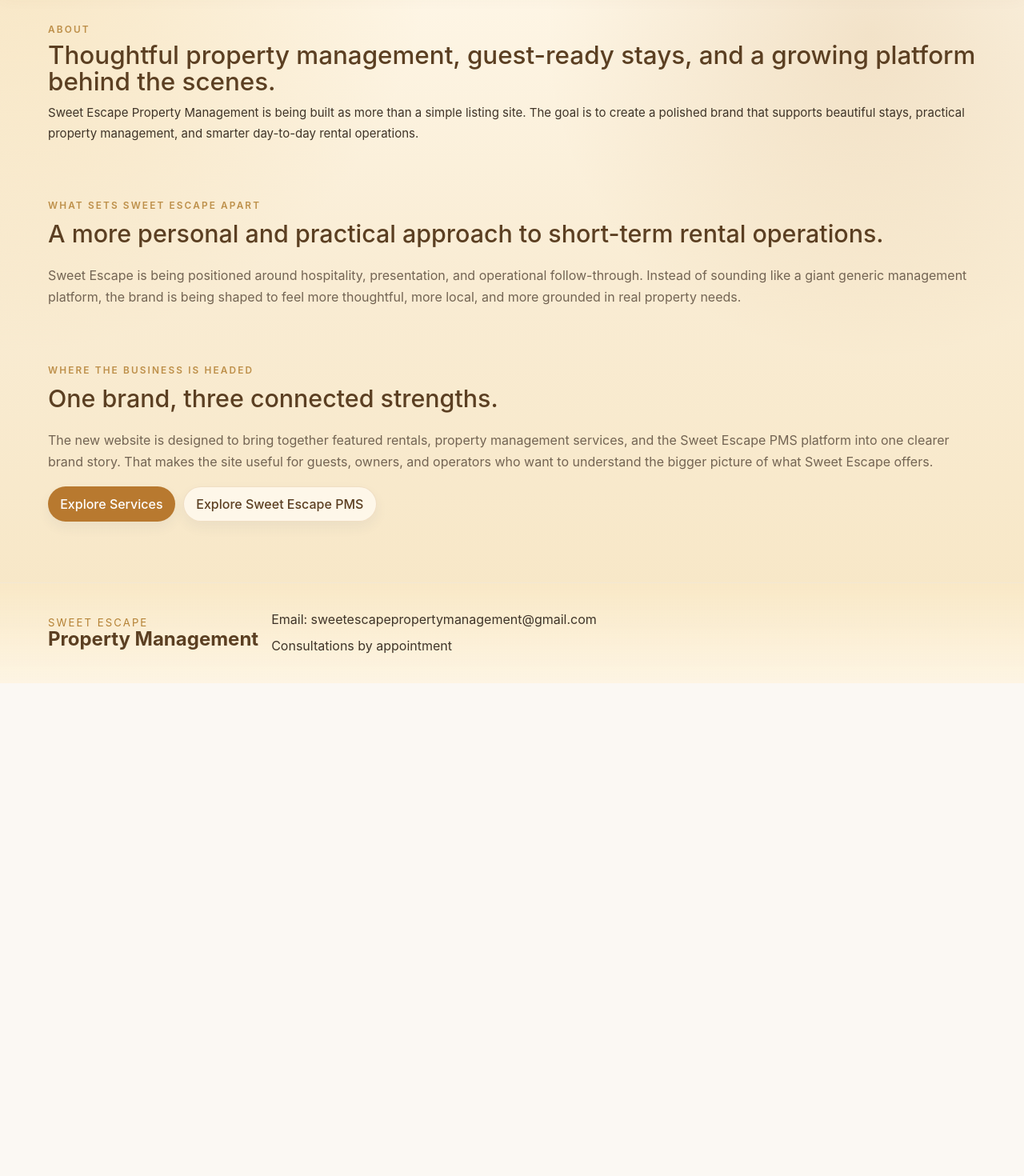
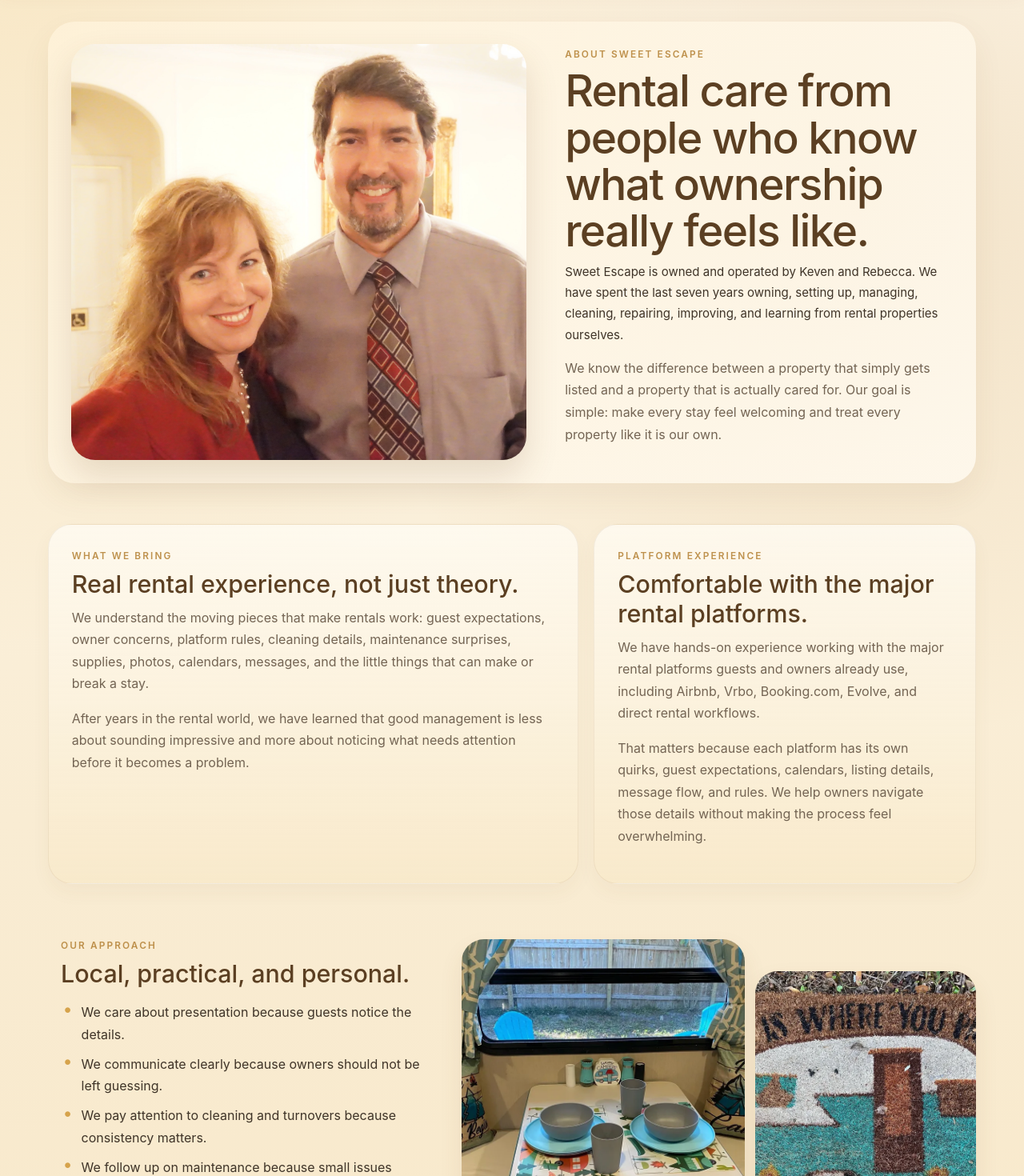
Before and after one commit to masterhavik/sweet-escape-website-2026, a React (Vite) app: page /about in a window 1280 px wide. Shown: the part 100-1570 px from the top of the page at 80% size. Before the commit the page ends 954 px from the top, so only its background shows below. Built offline with nearby package versions, Linux system fonts and the light colour scheme.

Commit message:
Add real Sweet Escape about page

```diff
--- a/src/pages/AboutPage.tsx
+++ b/src/pages/AboutPage.tsx
@@ -3,46 +3,103 @@ import { Link } from 'react-router-dom';
 export function AboutPage() {
   return (
     <div className="page-stack">
-      <section className="panel">
-        <p className="eyebrow">About</p>
-        <h1>Thoughtful property management, guest-ready stays, and a growing platform behind the scenes.</h1>
+      <section className="panel services-hero">
+        <div className="services-hero__image-wrap">
+          <img src="/images/gallery/keven_and_rebecca.jpg" alt="Keven and Rebecca of Sweet Escape Property Management" />
+        </div>
+
+        <div className="services-hero__content">
+          <p className="eyebrow">About Sweet Escape</p>
+          <h1>Rental care from people who know what ownership really feels like.</h1>
           <p className="lead">
-          Sweet Escape Property Management is being built as more than a simple listing site. The
-          goal is to create a polished brand that supports beautiful stays, practical property
-          management, and smarter day-to-day rental operations.
+            Sweet Escape is owned and operated by Keven and Rebecca. We have spent the last seven
+            years owning, setting up, managing, cleaning, repairing, improving, and learning from
+            rental properties ourselves.
           </p>
+          <p>
+            We know the difference between a property that simply gets listed and a property that is
+            actually cared for. Our goal is simple: make every stay feel welcoming and treat every
+            property like it is our own.
+          </p>
+        </div>
       </section>
 
-      <section className="panel">
-        <div className="section-heading">
-          <p className="eyebrow">What sets Sweet Escape apart</p>
-          <h2>A more personal and practical approach to short-term rental operations.</h2>
-        </div>
+      <section className="panel rental-detail-snapshot">
+        <article>
+          <p className="eyebrow">What we bring</p>
+          <h2>Real rental experience, not just theory.</h2>
           <p>
-          Sweet Escape is being positioned around hospitality, presentation, and operational
-          follow-through. Instead of sounding like a giant generic management platform, the brand is
-          being shaped to feel more thoughtful, more local, and more grounded in real property needs.
+            We understand the moving pieces that make rentals work: guest expectations, owner
+            concerns, platform rules, cleaning details, maintenance surprises, supplies, photos,
+            calendars, messages, and the little things that can make or break a stay.
           </p>
+          <p>
+            After years in the rental world, we have learned that good management is less about
+            sounding impressive and more about noticing what needs attention before it becomes a
+            problem.
+          </p>
+        </article>
+
+        <article>
+          <p className="eyebrow">Platform experience</p>
+          <h2>Comfortable with the major rental platforms.</h2>
+          <p>
+            We have hands-on experience working with the major rental platforms guests and owners
+            already use, including Airbnb, Vrbo, Booking.com, Evolve, and direct rental workflows.
+          </p>
+          <p>
+            That matters because each platform has its own quirks, guest expectations, calendars,
+            listing details, message flow, and rules. We help owners navigate those details without
+            making the process feel overwhelming.
+          </p>
+        </article>
       </section>
 
-      <section className="panel">
-        <div className="section-heading">
-          <p className="eyebrow">Where the business is headed</p>
-          <h2>One brand, three connected strengths.</h2>
+      <section className="panel services-photo-feature">
+        <div className="services-photo-feature__content">
+          <p className="eyebrow">Our approach</p>
+          <h2>Local, practical, and personal.</h2>
+          <ul className="pretty-check-list">
+            <li>We care about presentation because guests notice the details.</li>
+            <li>We communicate clearly because owners should not be left guessing.</li>
+            <li>We pay attention to cleaning and turnovers because consistency matters.</li>
+            <li>We follow up on maintenance because small issues become big ones fast.</li>
+            <li>We treat each property like something valuable, because it is.</li>
+          </ul>
         </div>
+
+        <div className="services-photo-feature__image-grid">
+          <img src="/images/gallery/table_setting.webp" alt="Guest-ready table setting at a Sweet Escape rental" />
+          <img src="/images/gallery/welcome_mat.webp" alt="Welcome mat at a Sweet Escape property" />
+        </div>
+      </section>
+
+      <section className="panel services-final-cta">
+        <div>
+          <p className="eyebrow">For guests and owners</p>
+          <h2>We want Sweet Escape to feel easy to work with.</h2>
           <p>
-          The new website is designed to bring together featured rentals, property management
-          services, and the Sweet Escape PMS platform into one clearer brand story. That makes the
-          site useful for guests, owners, and operators who want to understand the bigger picture of
-          what Sweet Escape offers.
+            Guests want a clean, comfortable place that feels ready when they arrive. Owners want to
+            know their property is being watched, cared for, and represented well. Sweet Escape sits
+            in the middle of those needs and tries to handle both with common sense and steady
+            follow-through.
+          </p>
+        </div>
+
+        <div>
+          <p className="eyebrow">Talk with us</p>
+          <p>
+            Whether you are looking for a stay or wondering whether Sweet Escape can help with your
+            property, we are happy to start with a simple conversation.
           </p>
           <div className="button-row">
-          <Link className="button button--primary" to="/services">
-            Explore Services
+            <Link className="button button--primary" to="/contact">
+              Contact Sweet Escape
             </Link>
-          <Link className="button button--secondary" to="/sweet-escape-pms">
-            Explore Sweet Escape PMS
+            <Link className="button button--secondary" to="/rentals">
+              View Rentals
             </Link>
+          </div>
         </div>
       </section>
     </div>
```
Also changed, not shown: public/images/gallery/keven_and_rebecca.jpg (added). Lines whose indentation alone changed are shown as unchanged.
